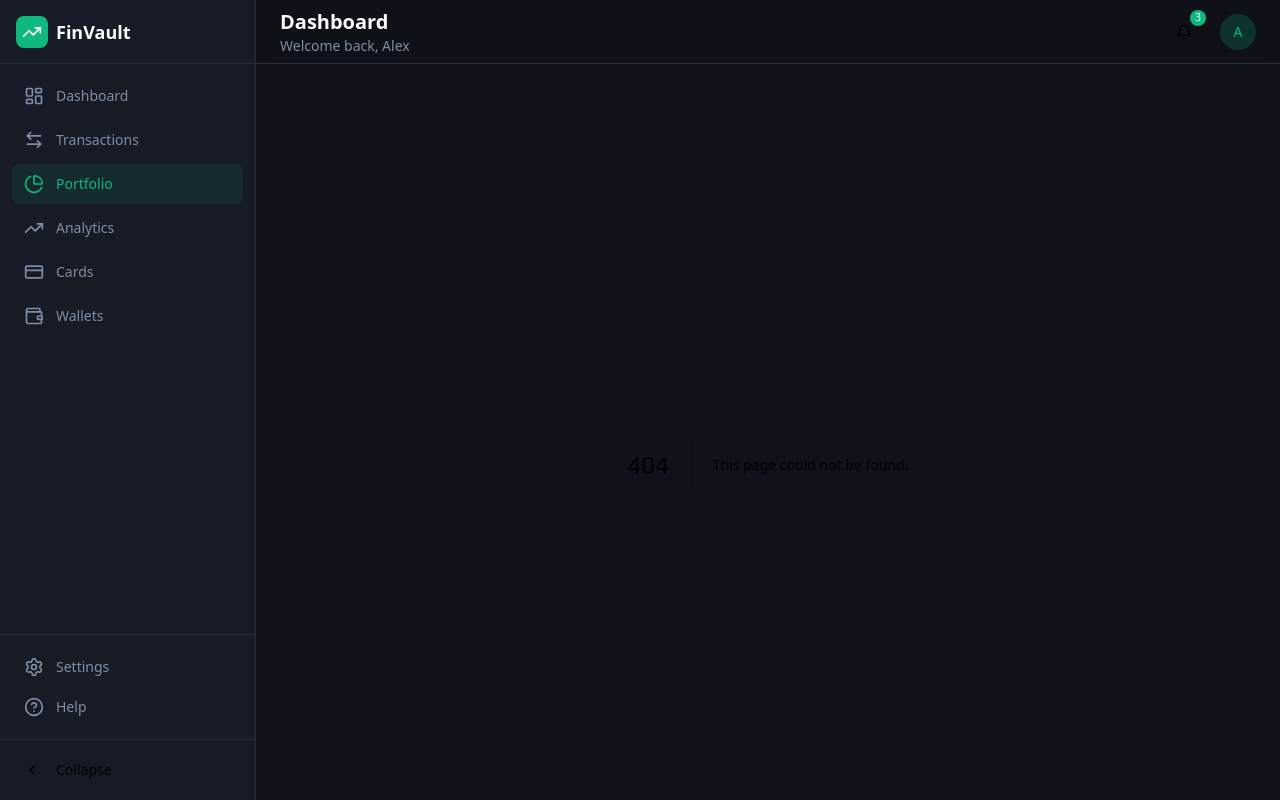
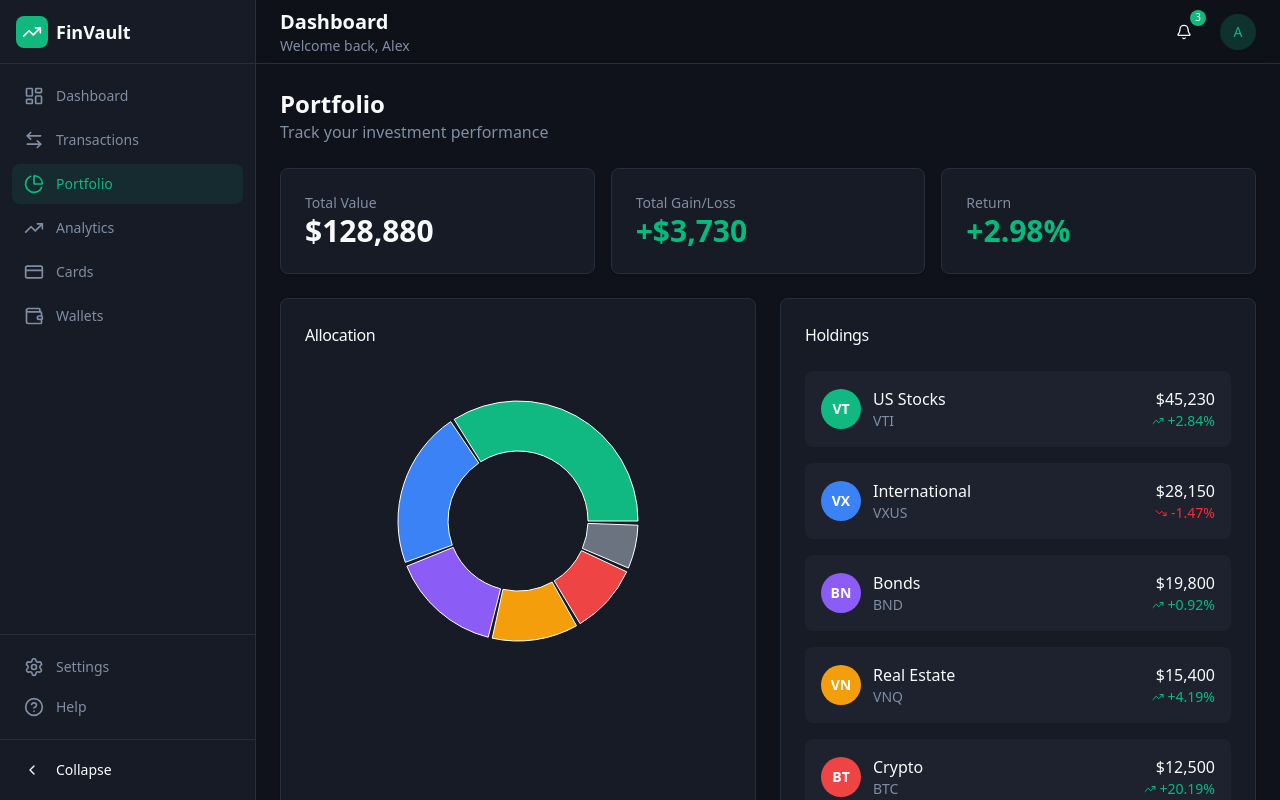
Before and after one commit to Elfomen/fintech-dashbaord, a Next.js app: page /portfolio in a window 1280 px wide. Before the commit this address had no page. Shown: the top 800 px of the page. Built offline with nearby package versions, Linux system fonts and the light colour scheme.

Commit message:
Added port folio page

```diff
--- /dev/null
+++ b/app/portfolio/page.tsx
@@ -0,0 +1,182 @@
+"use client";
+
+import { Card, CardContent, CardHeader, CardTitle } from "@/components/ui/Card";
+import { portfolioAssets } from "@/lib/finance-data";
+import { TrendingUp, TrendingDown } from "lucide-react";
+import { cn } from "@/lib/utils";
+import { PieChart, Pie, Cell, ResponsiveContainer, Tooltip } from "recharts";
+
+export default function PortfolioPage() {
+  const totalValue = portfolioAssets.reduce(
+    (acc, asset) => acc + asset.value,
+    0,
+  );
+  const totalChange = portfolioAssets.reduce(
+    (acc, asset) => acc + asset.change,
+    0,
+  );
+  const totalChangePercent = (totalChange / (totalValue - totalChange)) * 100;
+
+  return (
+    <div className="flex min-h-screen bg-background">
+      <main className="w-full">
+        <div className="p-6">
+          <div className="mb-6">
+            <h2 className="text-2xl font-bold text-foreground">Portfolio</h2>
+            <p className="text-muted-foreground">
+              Track your investment performance
+            </p>
+          </div>
+
+          {/* Portfolio Summary */}
+          <div className="grid gap-4 md:grid-cols-3 mb-6">
+            <Card>
+              <CardContent className="p-6">
+                <p className="text-sm text-muted-foreground">Total Value</p>
+                <p className="text-3xl font-bold text-foreground">
+                  ${totalValue.toLocaleString()}
+                </p>
+              </CardContent>
+            </Card>
+            <Card>
+              <CardContent className="p-6">
+                <p className="text-sm text-muted-foreground">Total Gain/Loss</p>
+                <p
+                  className={cn(
+                    "text-3xl font-bold",
+                    totalChange >= 0 ? "text-emerald-500" : "text-red-500",
+                  )}
+                >
+                  {totalChange >= 0 ? "+" : ""}${totalChange.toLocaleString()}
+                </p>
+              </CardContent>
+            </Card>
+            <Card>
+              <CardContent className="p-6">
+                <p className="text-sm text-muted-foreground">Return</p>
+                <p
+                  className={cn(
+                    "text-3xl font-bold",
+                    totalChangePercent >= 0
+                      ? "text-emerald-500"
+                      : "text-red-500",
+                  )}
+                >
+                  {totalChangePercent >= 0 ? "+" : ""}
+                  {totalChangePercent.toFixed(2)}%
+                </p>
+              </CardContent>
+            </Card>
+          </div>
+
+          {/* Chart and Holdings */}
+          <div className="grid gap-6 lg:grid-cols-2">
+            <Card>
+              <CardHeader>
+                <CardTitle className="text-base font-medium">
+                  Allocation
+                </CardTitle>
+              </CardHeader>
+              <CardContent>
+                <div className="h-[300px]">
+                  <ResponsiveContainer width="100%" height="100%">
+                    <PieChart>
+                      <Pie
+                        data={portfolioAssets}
+                        cx="50%"
+                        cy="50%"
+                        innerRadius={70}
+                        outerRadius={120}
+                        paddingAngle={2}
+                        dataKey="value"
+                      >
+                        {portfolioAssets.map((asset, index) => (
+                          <Cell key={`cell-${index}`} fill={asset.color} />
+                        ))}
+                      </Pie>
+                      <Tooltip
+                        content={({ active, payload }) => {
+                          if (active && payload && payload.length) {
+                            const data = payload[0].payload;
+                            return (
+                              <div className="rounded-lg border border-border bg-card p-3 shadow-lg">
+                                <p className="text-sm font-medium text-foreground">
+                                  {data.name}
+                                </p>
+                                <p className="text-xs text-muted-foreground">
+                                  ${data.value.toLocaleString()} (
+                                  {data.allocation}%)
+                                </p>
+                              </div>
+                            );
+                          }
+                          return null;
+                        }}
+                      />
+                    </PieChart>
+                  </ResponsiveContainer>
+                </div>
+              </CardContent>
+            </Card>
+
+            <Card>
+              <CardHeader>
+                <CardTitle className="text-base font-medium">
+                  Holdings
+                </CardTitle>
+              </CardHeader>
+              <CardContent>
+                <div className="space-y-4">
+                  {portfolioAssets.map((asset) => (
+                    <div
+                      key={asset.id}
+                      className="flex items-center justify-between p-4 rounded-lg bg-muted/50"
+                    >
+                      <div className="flex items-center gap-3">
+                        <div
+                          className="h-10 w-10 rounded-full flex items-center justify-center text-sm font-bold text-white"
+                          style={{ backgroundColor: asset.color }}
+                        >
+                          {asset.symbol.slice(0, 2)}
+                        </div>
+                        <div>
+                          <p className="font-medium text-foreground">
+                            {asset.name}
+                          </p>
+                          <p className="text-sm text-muted-foreground">
+                            {asset.symbol}
+                          </p>
+                        </div>
+                      </div>
+                      <div className="text-right">
+                        <p className="font-medium text-foreground">
+                          ${asset.value.toLocaleString()}
+                        </p>
+                        <div
+                          className={cn(
+                            "flex items-center justify-end text-sm",
+                            asset.changePercent >= 0
+                              ? "text-emerald-500"
+                              : "text-red-500",
+                          )}
+                        >
+                          {asset.changePercent >= 0 ? (
+                            <TrendingUp className="h-3 w-3 mr-1" />
+                          ) : (
+                            <TrendingDown className="h-3 w-3 mr-1" />
+                          )}
+                          {asset.changePercent >= 0 ? "+" : ""}
+                          {asset.changePercent.toFixed(2)}%
+                        </div>
+                      </div>
+                    </div>
+                  ))}
+                </div>
+              </CardContent>
+            </Card>
+          </div>
+        </div>
+      </main>
+    </div>
+  );
+}
```
